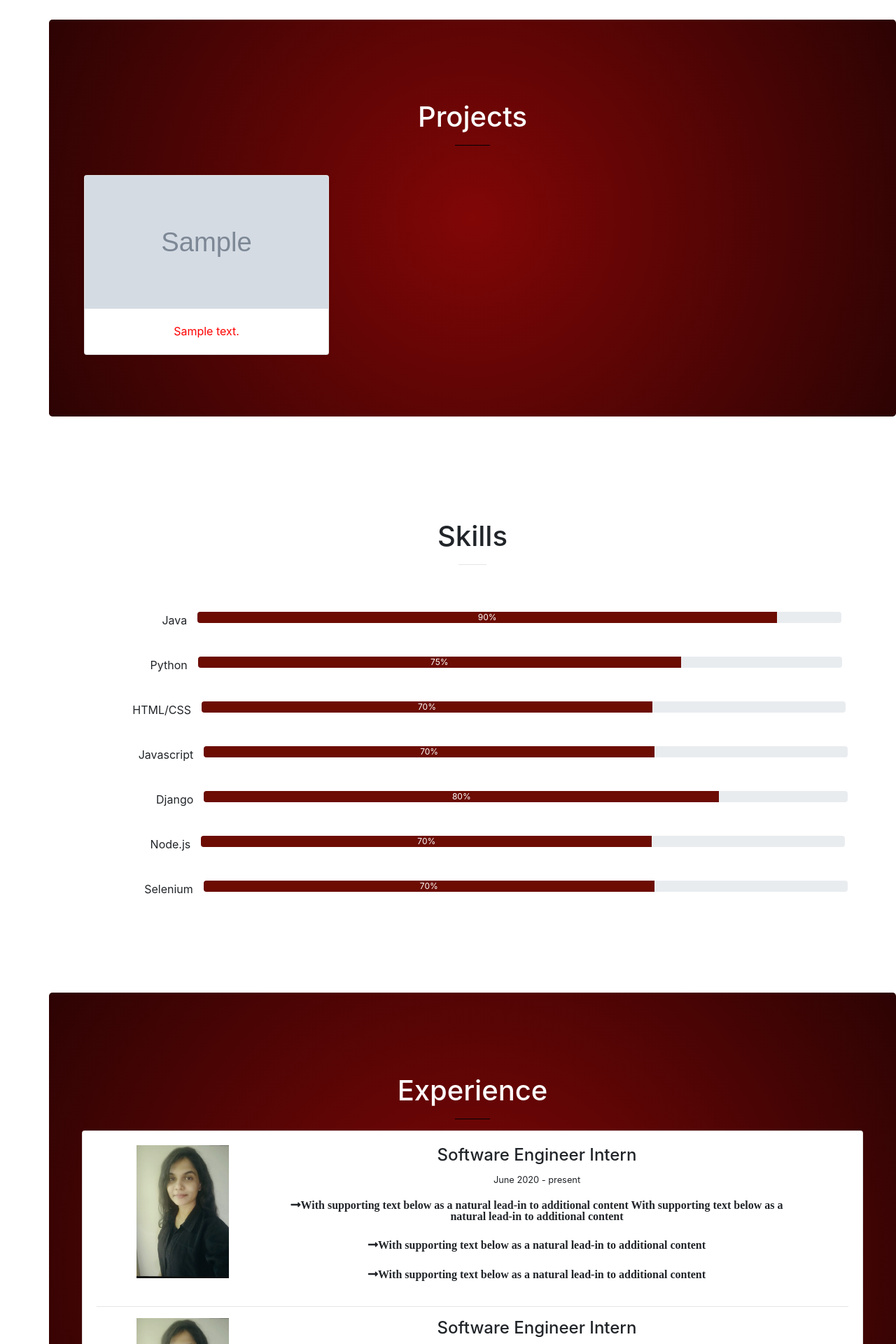
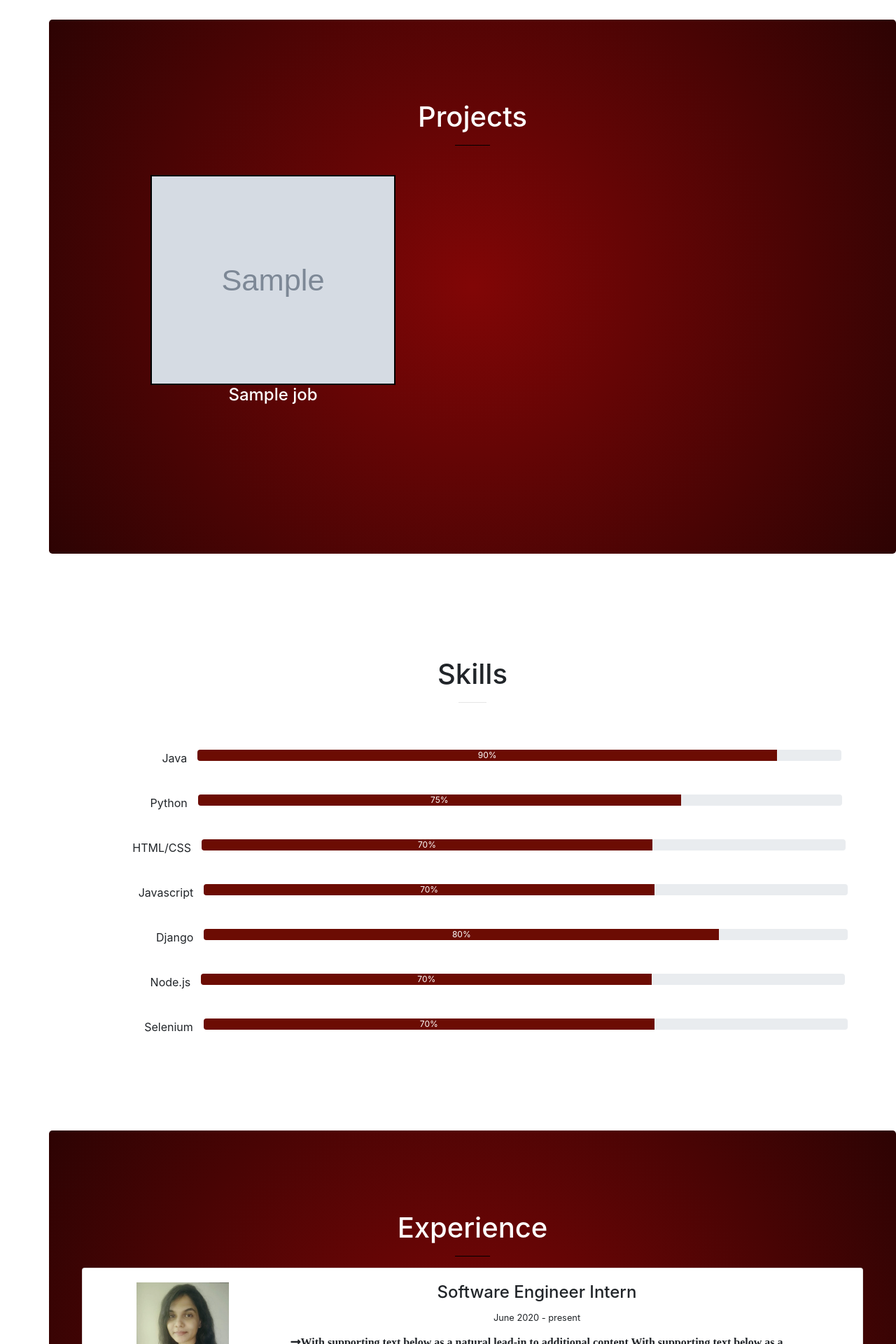
Before and after one commit to ShreyaVhadadi/portfolio-project, a Django app: template jobs/templates/jobs/home.html in a window 1280 px wide. Shown: the part 856-2776 px from the top of the page at 70% size. Run offline with Django 3.2, Linux system fonts and the light colour scheme; tables that the repository leaves empty hold one stand-in row (values such as "Sample post"); the template is opened without the code that fills it: values that come from a table or form of the project are taken from there, most other values are stand-ins (such as "Sample title", 1, 10 or a date in 2020); grey boxes marked "Sample" are stand-in pictures; data that the repository does not hold is empty; some libraries are stand-ins or nearby versions.

Commit message:
Added animations to project cards

```diff
--- a/jobs/models.py
+++ b/jobs/models.py
@@ -2,5 +2,7 @@ from django.db import models
 
 # Create your models here.
 class Job(models.Model):
+    title = models.CharField(max_length=100,default="")
     image = models.ImageField(upload_to='images/')
     summary=models.CharField(max_length=200)
+    url = models.URLField(max_length=200,default="")
--- a/jobs/templates/jobs/home.html
+++ b/jobs/templates/jobs/home.html
@@ -33,6 +33,35 @@
      .education{
 margin: 25px 25px 75px 25px;
        }
+
+.card {
+  perspective: 1000px;
+}
+
+.flip-card-inner {
+  position: relative;
+  width: 100%;
+  height: 100%;
+  text-align: center;
+  transition: transform 0.6s;
+  transform-style: preserve-3d;
+
+}
+
+.flip-card:hover .flip-card-inner {
+  transform: rotateX(180deg);
+}
+.flip-card-front, .flip-card-back {
+  backface-visibility: hidden;
+}
+.flip-card-back {
+  color: white;
+  transform: rotateX(-180deg);
+  text-align: center;
+  padding-top:50px;
+}
+
+
 
 
       .bd-placeholder-img {
@@ -192,22 +221,30 @@ scroll-behavior:smooth;
         <h1 style="color:white">Projects</h1>
         <hr style="width:50px" color="black">
         <br>
-
-
       <div class="row">
         {% for job in jobs.all %}
-        <div class="col-md-4">
-          <div class="card mb-4 shadow-sm">
-            <img class="card-img-top" src="{{ job.image.url }}" height=190/>
-            <div class="card-body">
-              <p class="card-text" style="color:red">{{ job.summary }}</p>
+        <div class="col-md-6">
+          <div class="mb-4">
+              <div class="flip-card">
+              <div class="flip-card-inner">
+              <div class="flip-card-front">
+            <img style="border:2px solid #000000"src="{{ job.image.url }}" height=300 width=350/>
+                  <div style="color:white"><h4 style>{{job.title}}</h4></div>
+            </div>
+              <div class="flip-card-back">
+              <p style="color:white">{{ job.summary }}</p>
+                <a href="{{job.url}}" style="color:grey">View</a>
               </div>
-            </div>
+              </div>
+              </div>
           </div>
-        {% endfor %}
+
         </div>
 
+        {% endfor %}
       </div>
+
+    </div>
     </section>
 
  <!--Skills-->
```
Also changed, not shown: jobs/migrations/0005_auto_20200729_2056.py (added), 1 other file.
